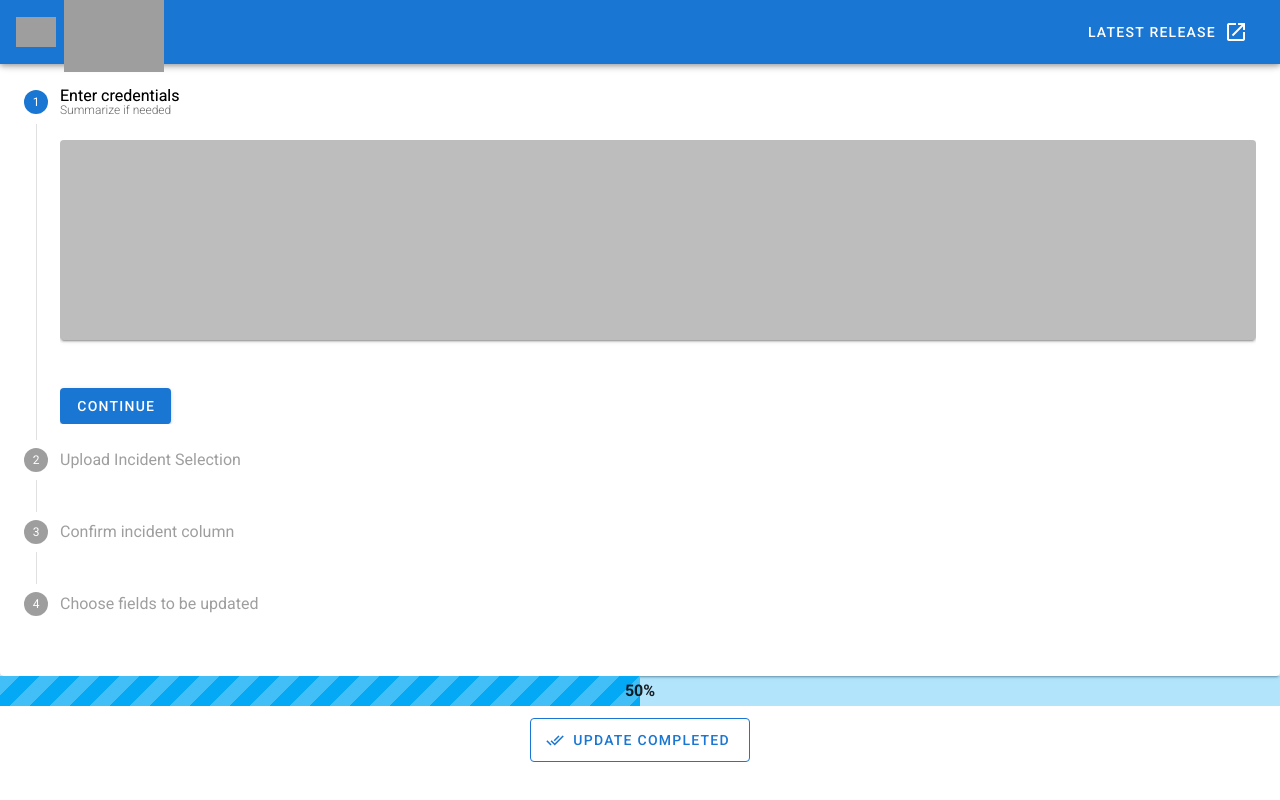
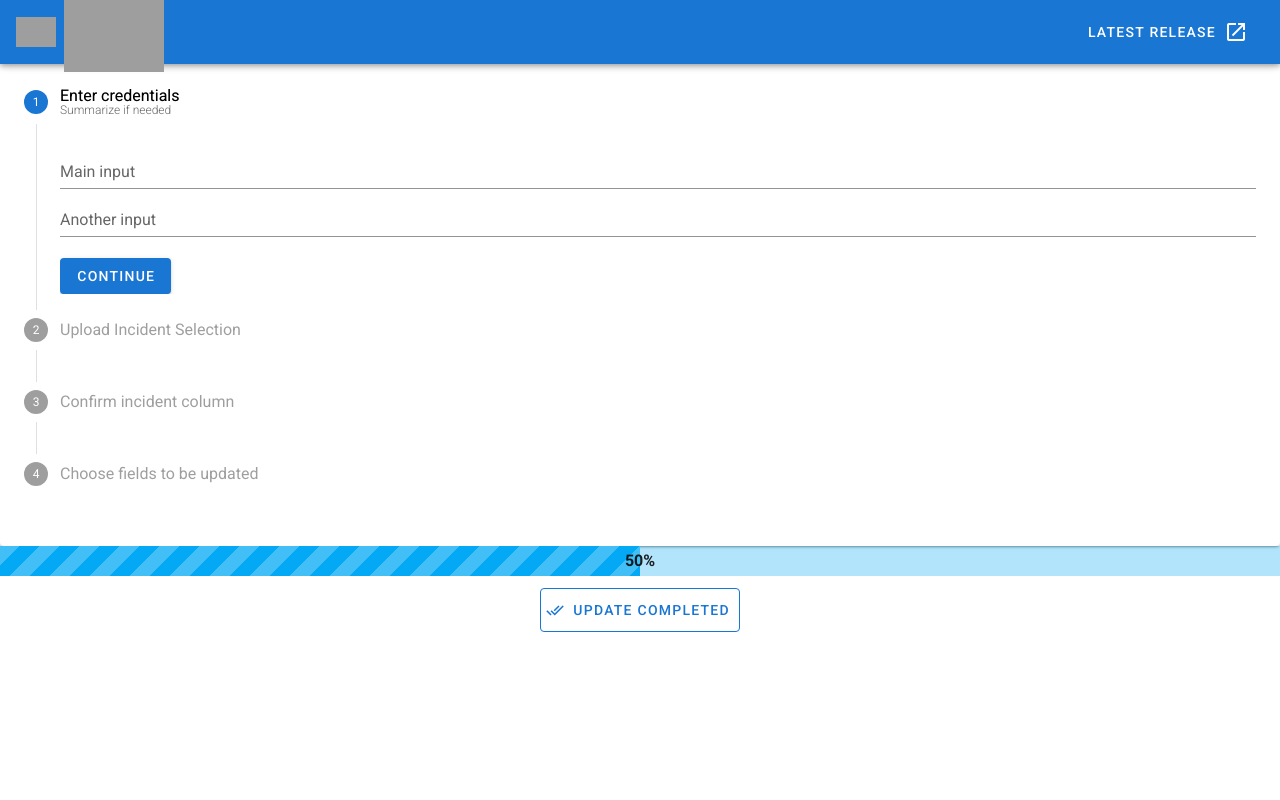
Before and after one commit to saszoke/bulkedit-TOPdesk-Vue-JS, a Vue app: page / in a window 1280 px wide. Built offline with nearby package versions, Linux system fonts and the light colour scheme; grey boxes are pictures that could not be loaded.

Commit message:
inputs in progress

```diff
--- a/src/components/UserInputs.vue
+++ b/src/components/UserInputs.vue
@@ -13,11 +13,15 @@
         </v-stepper-step>
 
         <v-stepper-content step="1">
-          <v-card
-            color="grey lighten-1"
-            class="mb-12"
-            height="200px"
-          ></v-card>
+
+            <div>
+              <v-text-field
+                label="Main input"
+                :rules="rules"
+                hide-details="auto"
+              ></v-text-field>
+              <v-text-field label="Another input"></v-text-field>
+            </div>
           <v-btn
             color="primary"
             @click="e6 = 2"
@@ -34,11 +38,12 @@
         </v-stepper-step>
 
         <v-stepper-content step="2">
-          <v-card
-            color="grey lighten-1"
-            class="mb-12"
-            height="200px"
-          ></v-card>
+          <div>
+              <v-file-input
+                accept=".xlsx"
+                label="File input"
+              ></v-file-input>
+          </div>
           <v-btn
             color="primary"
             @click="e6 = 3"
@@ -78,11 +83,16 @@
           Choose fields to be updated
         </v-stepper-step>
         <v-stepper-content step="4">
-          <v-card
-            color="grey lighten-1"
-            class="mb-12"
-            height="200px"
-          ></v-card>
+          <v-row class="ma-5" v-for="possibility in possibilities" :key="possibility">
+            <v-checkbox
+              v-model="enabled"
+              hide-details
+            ></v-checkbox>
+            <v-text-field
+              :disabled="!enabled"
+              :label="possibility"
+            ></v-text-field>
+          </v-row>
           <v-btn
             color="primary"
             @click="e6 = 5"
@@ -109,7 +119,7 @@
 
     <div class="d-flex justify-center">
       <v-btn
-
+        width="200px"
         class="ma-3 text-center"
         outlined
         large
@@ -144,7 +154,13 @@
         interval: {},
         value: 0,
         completeText: "Update Completed",
-        completeIcon: "mdi-check-all"
+        completeIcon: "mdi-check-all",
+        enabled: false,
+        possibilities: ["caller","branch", "short description", "category", "subcategory", "object", "operator", "operator group", "processing status", "supplier"],
+        rules: [
+        value => !!value || 'Required.',
+        value => (value && value.length >= 3) || 'Min 3 characters',
+      ]
       }
     },
   beforeDestroy () {
@@ -153,7 +169,7 @@
   mounted () {
     this.interval = setInterval(() => {
       if (this.value === 100) {
-        return (this.value = 0)
+        return (this.value = 100)
       }
       this.value += 10
     }, 1000)
```
